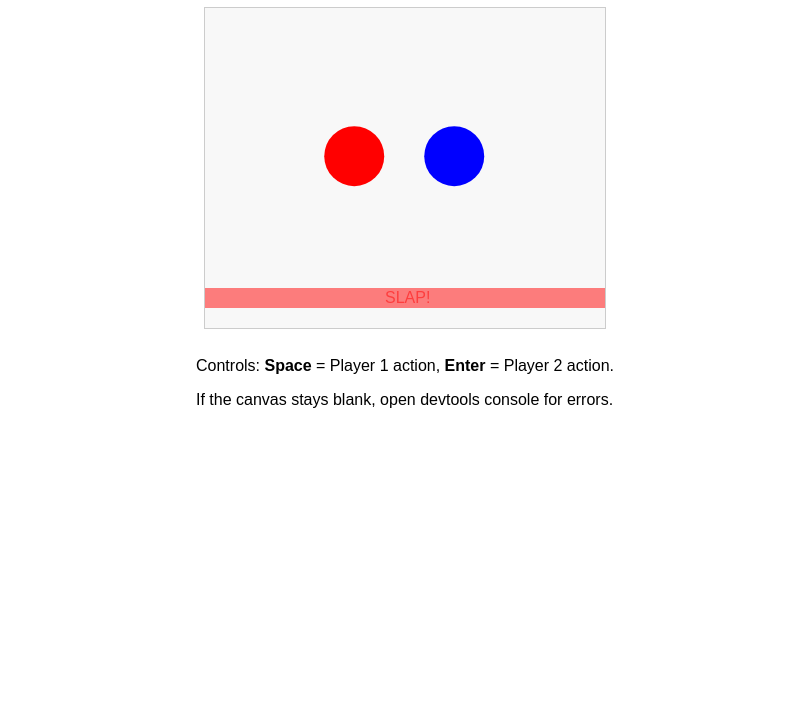
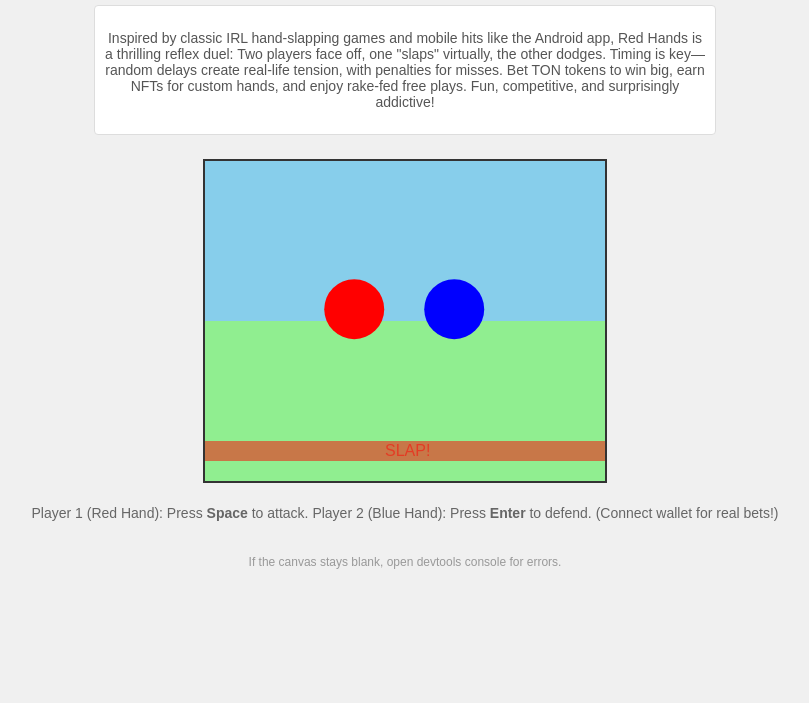
Before and after one commit to Netoaaa/Red-Hands, a website: page index.html in a window 1280 px wide. Shown: the part 97-800 px from the top of the page, without its empty margins (235-1044 px from the left). Drawn offline with Linux system fonts and the light colour scheme.

Commit message:
docs: add comprehensive project summary; enhance UI with project context and TON references

```diff
--- a/index.html
+++ b/index.html
@@ -1,22 +1,67 @@
 <!doctype html>
-<html>
+<html lang="en">
 <head>
   <meta charset="utf-8" />
   <meta name="viewport" content="width=device-width,initial-scale=1" />
-  <title>Red Hands — Demo</title>
+  <title>Red Hands: TON Web Slapping Duel</title>
   <style>
-    body { font-family: Arial, sans-serif; display:flex; flex-direction:column; align-items:center; padding:16px }
-    canvas { border:1px solid #ccc; background:#f8f8f8 }
-    .info { margin-top:12px; }
+    body {
+      font-family: Arial, sans-serif;
+      text-align: center;
+      background: #f0f0f0;
+      display: flex;
+      flex-direction: column;
+      align-items: center;
+      padding: 16px;
+    }
+    h1 { color: #333; margin-bottom: 8px; }
+    canvas {
+      border: 2px solid #333;
+      display: block;
+      margin: 12px auto;
+      background: linear-gradient(to bottom, #87ceeb 50%, #90ee90 50%);
+    }
+    #context {
+      font-size: 14px;
+      color: #555;
+      max-width: 600px;
+      margin: 12px auto;
+      padding: 10px;
+      background: #fff;
+      border-radius: 4px;
+      border: 1px solid #ddd;
+    }
+    #instructions {
+      margin: 10px;
+      font-size: 14px;
+      color: #666;
+    }
+    #score {
+      display: none;
+      font-size: 16px;
+      font-weight: bold;
+      margin: 10px;
+      color: #333;
+    }
+    .info {
+      margin-top: 12px;
+      font-size: 12px;
+      color: #999;
+    }
   </style>
 </head>
 <body>
-  <h1>Red Hands — Demo</h1>
+  <h1>Red Hands: TON Web Slapping Duel</h1>
+  <div id="context">
+    <p>Inspired by classic IRL hand-slapping games and mobile hits like the Android app, Red Hands is a thrilling reflex duel: Two players face off, one "slaps" virtually, the other dodges. Timing is key—random delays create real-life tension, with penalties for misses. Bet TON tokens to win big, earn NFTs for custom hands, and enjoy rake-fed free plays. Fun, competitive, and surprisingly addictive!</p>
+  </div>
   <canvas id="gameCanvas" width="400" height="320"></canvas>
+  <p id="instructions">Player 1 (Red Hand): Press <strong>Space</strong> to attack. Player 2 (Blue Hand): Press <strong>Enter</strong> to defend. (Connect wallet for real bets!)</p>
+  <div id="score">Score: P1 - 0, P2 - 0 | Bet: 0.01 TON (Winner takes 0.018 TON, rake funds free plays!)</div>
   <div class="info">
-    <p>Controls: <strong>Space</strong> = Player 1 action, <strong>Enter</strong> = Player 2 action.</p>
     <p>If the canvas stays blank, open devtools console for errors.</p>
   </div>
+  <script src="https://unpkg.com/@tonconnect/sdk@3"></script>
   <script src="game.js"></script>
 </body>
 </html>
```
Also changed, not shown: README.md.
